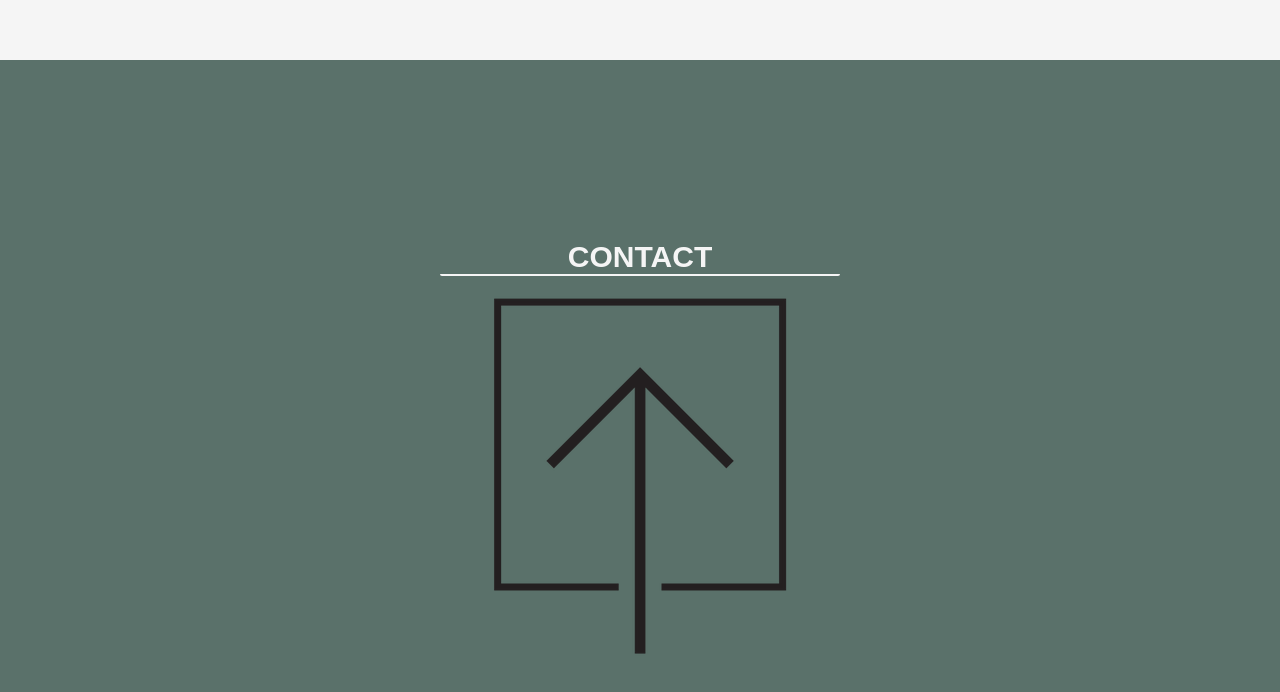
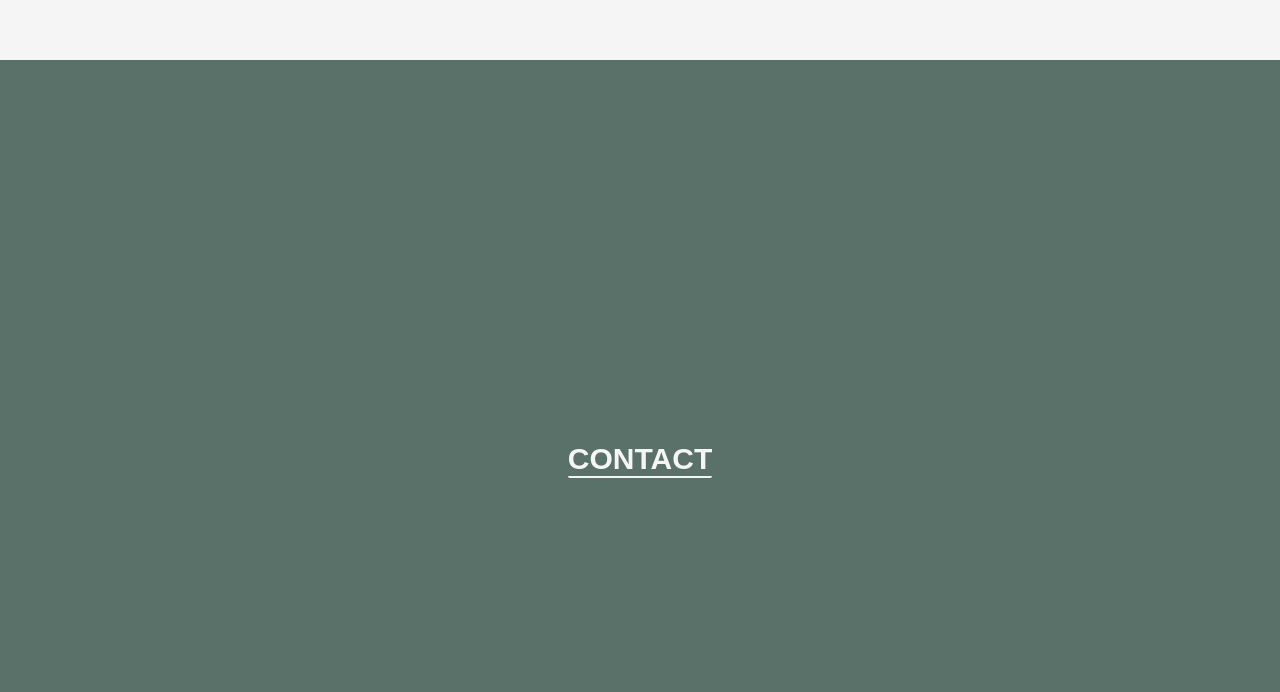
Before and after one commit to Kidti/my-portfolio-page, a React (Create React App) app: page / in a window 1280 px wide. Shown: the part 1940-2632 px from the top of the page. Built offline with nearby package versions, Linux system fonts and the light colour scheme.

Commit message:
scrollToTopBTN

```diff
--- a/src/App.js
+++ b/src/App.js
@@ -42,7 +42,7 @@ function App() {
       <Navbar setShowModal={setShowModal} showModal={showModal} Modal={Modal} />
       <LandingPage />
       <About />
-      <Contact scrollToTop={scrollToTop} />
+      <Contact scrollToTop={scrollToTop} showButton={showButton}/>
     </div>
   );
 }
--- a/src/components/contact/Contact.css
+++ b/src/components/contact/Contact.css
@@ -22,4 +22,8 @@
 
 .contact-box img{
     cursor: pointer;
+    height: 70px;
+
+    margin-top: 300px;
+
 }
--- a/src/components/contact/Contact.js
+++ b/src/components/contact/Contact.js
@@ -1,12 +1,12 @@
 import "./Contact.css";
 import arrow from "./uparrow.png";
 
-const Contact = ({scrollToTop}) => {
+const Contact = ({scrollToTop, showButton}) => {
   return (
     <div className="contact-page">
       <div className="contact-box">
         <h2 id="contact">Contact</h2>
-        <img onClick={scrollToTop} src={arrow} alt="up-arrow" />
+        {showButton && <img onClick={scrollToTop} src={arrow} alt="up-arrow" />}
       </div>
     </div>
   );
```
